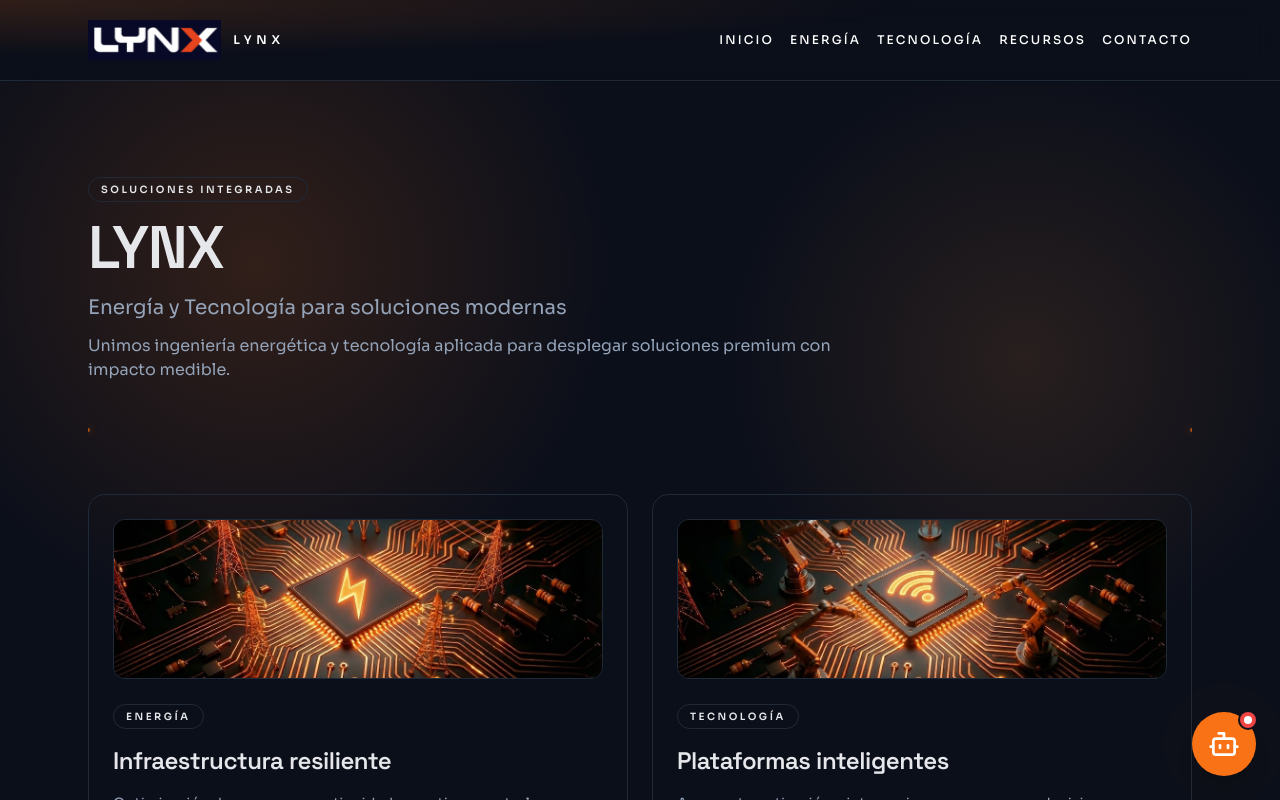
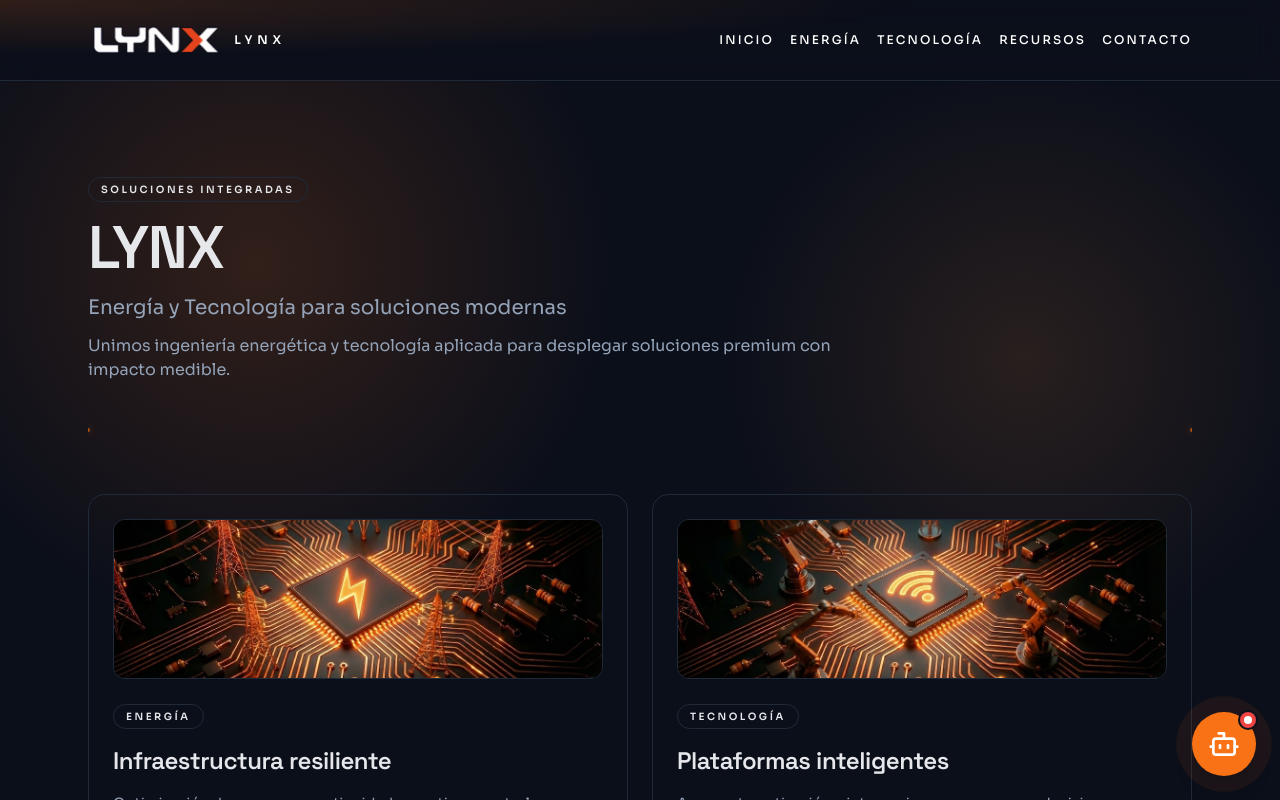
Before and after one commit to santacroce12/LYNX, a Next.js app: page / in a window 1280 px wide. Shown: the top 800 px of the page. Built offline with nearby package versions, Linux system fonts and the light colour scheme.

Commit message:
Fix tailwind animation config

```diff
--- a/tailwind.config.ts
+++ b/tailwind.config.ts
@@ -12,11 +12,6 @@
         muted: "var(--muted)",
         accent: "var(--accent)",
         "accent-soft": "var(--accent-soft)",
-      },
-      // En tailwind.config.ts > theme > extend
-      animation: {
-        "energy-flow": "energy-flow 3s linear infinite", // (Manten la existente)
-        "ping-slow": "ping 3s cubic-bezier(0, 0, 0.2, 1) infinite", // <--- NUEVA
       },
       fontFamily: {
         sans: ["var(--font-sans)", "ui-sans-serif", "system-ui"],
@@ -36,6 +31,7 @@
       animation: {
         marquee: "marquee 40s linear infinite",
         "energy-flow": "energy-flow 3s linear infinite",
+        "ping-slow": "ping 3s cubic-bezier(0, 0, 0.2, 1) infinite",
       },
       keyframes: {
         marquee: {
```
Also changed, not shown: public/images/brand/logo-azul.png.
